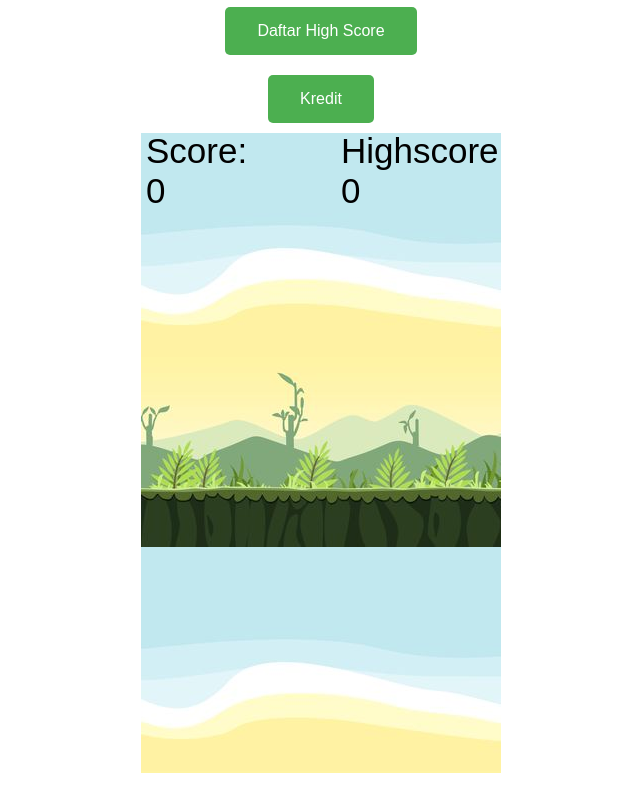
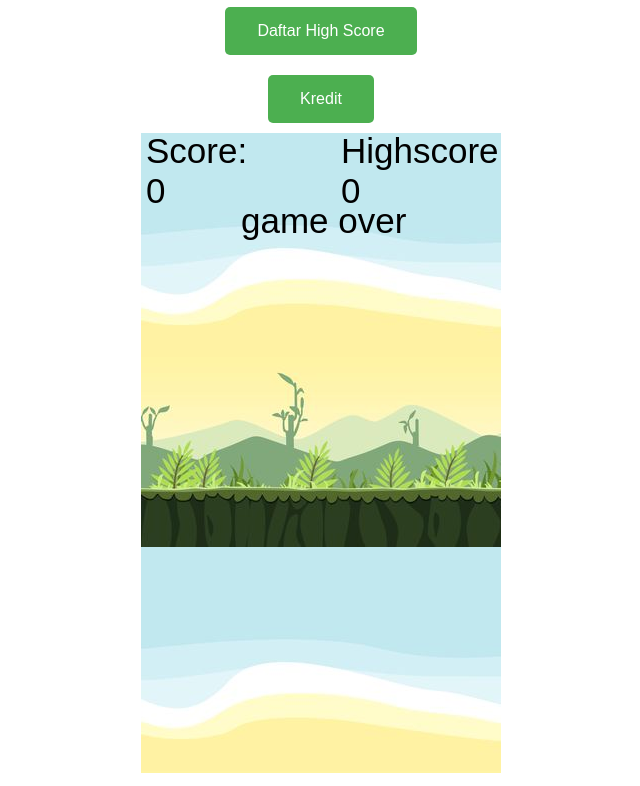
Before and after one commit to pplg-airlangga-samarinda-23/proyek-gim-campion-anggry-flappy, a plain HTML site: page index.html in a window 1280 px wide. Shown: the part 127-913 px from the top of the page, without its empty margins (319-959 px from the left). Drawn offline with Linux system fonts and the light colour scheme.

Commit message:
tugas baru

```diff
--- a/flappy.js
+++ b/flappy.js
@@ -189,6 +189,6 @@ function checkHighscore() {
         localStorage.setItem("highscore", highscore);
         alert("game over" +"<br>"+"Selamat Anda mencetak rekor nilai tertinggi baru: " + highscore);
     } else {
-        alert("Permainan selesai! Skor Anda: " + score);
+        context.fillText("game over", 100, 100);
     }
 }
```
Also changed, not shown: index.html (+1 -0 lines).
